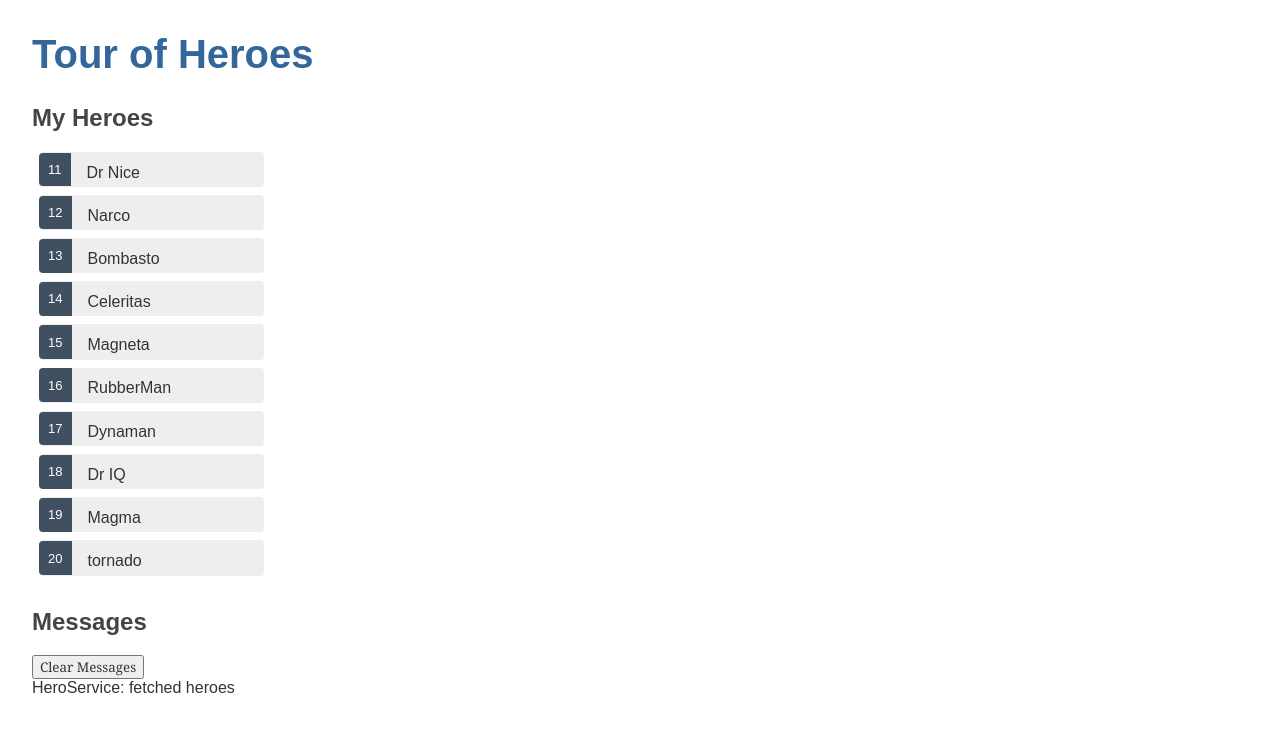
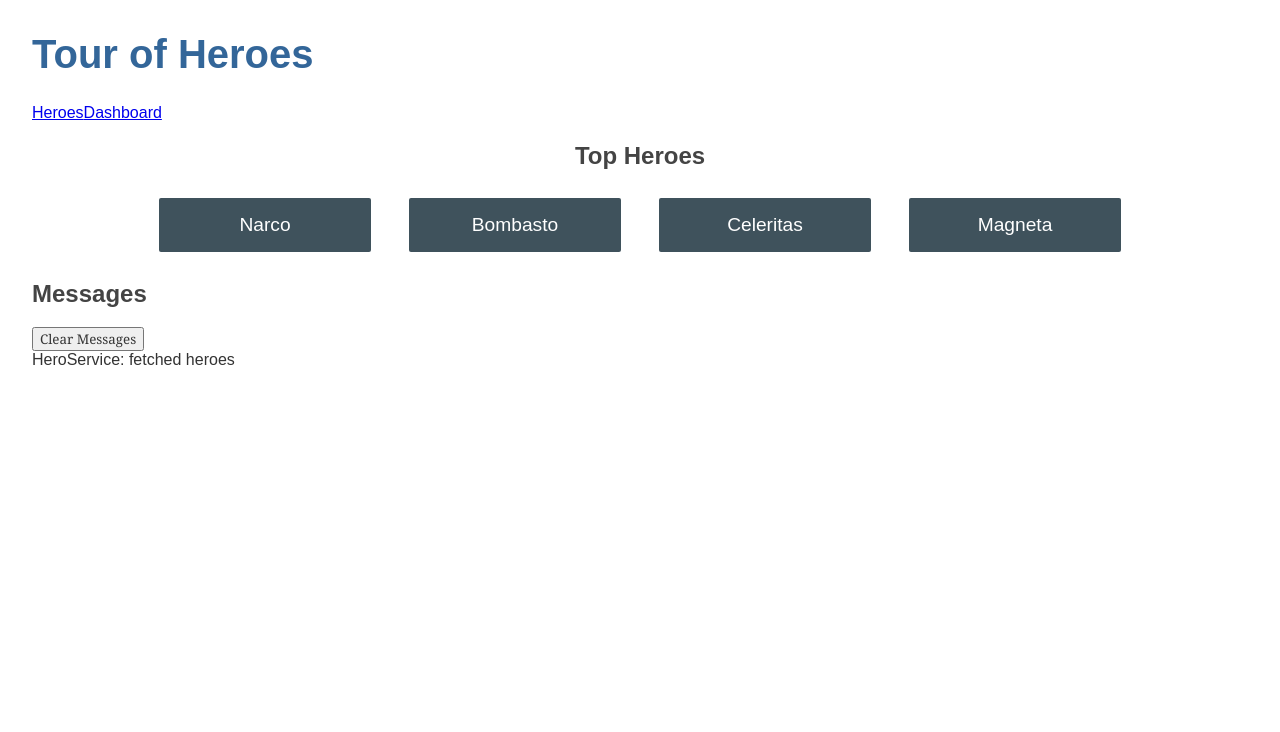
Before and after one commit to Ophois/heroes, an Angular app: page /dashboard in a window 1280 px wide. Shown: the top 732 px of the page. Built offline with nearby package versions, Linux system fonts and the light colour scheme.

Commit message:
ajout du routage

```diff
--- a/src/app/app-routing.module.ts
+++ b/src/app/app-routing.module.ts
@@ -1,7 +1,13 @@
 import { NgModule } from '@angular/core';
 import { RouterModule, Routes } from '@angular/router';
+import { DashboardComponent } from './dashboard/dashboard.component';
+import { HeroesComponent } from './heroes/heroes.component';
 
-const routes: Routes = [];
+const routes: Routes = [
+  {path: 'heroes', component: HeroesComponent},
+  {path: 'dashboard', component: DashboardComponent},
+  {path: '', redirectTo: '/dashboard', pathMatch: 'full'}
+];
 
 @NgModule({
   imports: [RouterModule.forRoot(routes)],
--- a/src/app/app.component.html
+++ b/src/app/app.component.html
@@ -1,2 +1,7 @@
 <h1>{{ title }}</h1>
-<app-heroes></app-heroes>
+<nav>
+  <a routerLink="/heroes">Heroes</a>
+  <a routerLink="/dashboard">Dashboard</a>
+</nav>
+<router-outlet></router-outlet>
+<app-messages></app-messages>
--- a/src/app/app.module.ts
+++ b/src/app/app.module.ts
@@ -7,6 +7,8 @@
 import { HeroDetailComponent } from './hero-detail/hero-detail.component';
 import { MessagesComponent } from './messages/messages.component';
 import { HttpClientModule } from '@angular/common/http';
+import { AppRoutingModule } from './app-routing.module';
+import { DashboardComponent } from './dashboard/dashboard.component';
 
 @NgModule({
   declarations: [
@@ -14,11 +16,13 @@
     HeroesComponent,
     HeroDetailComponent,
     MessagesComponent,
+    DashboardComponent,
   ],
   imports: [
     BrowserModule,
     FormsModule,
-    HttpClientModule
+    HttpClientModule,
+    AppRoutingModule
   ],
   providers: [],
   bootstrap: [AppComponent]
--- /dev/null
+++ b/src/app/dashboard/dashboard.component.html
@@ -0,0 +1,6 @@
+<h2>Top Heroes</h2>
+<div class="heroes-menu">
+  <a *ngFor="let hero of heroes">
+    {{ hero.name }}
+  </a>
+</div>
--- /dev/null
+++ b/src/app/dashboard/dashboard.component.scss
@@ -0,0 +1,43 @@
+h2 {
+  text-align: center;
+}
+.heroes-menu {
+  padding: 0;
+  margin: auto;
+  max-width: 1000px;
+  /* flexbox */
+  display: flex;
+  flex-direction: row;
+  flex-wrap: wrap;
+  justify-content: space-around;
+  align-content: flex-start;
+  align-items: flex-start;
+}
+a {
+  background-color: #3f525c;
+  border-radius: 2px;
+  padding: 1rem;
+  font-size: 1.2rem;
+  text-decoration: none;
+  display: inline-block;
+  color: #fff;
+  text-align: center;
+  width: 100%;
+  min-width: 70px;
+  margin: .5rem auto;
+  box-sizing: border-box;
+  /* flexbox */
+  order: 0;
+  flex: 0 1 auto;
+  align-self: auto;
+}
+@media (min-width: 600px)
+{
+  a {
+    width: 18%;
+    box-sizing: content-box;
+  }
+}
+a:hover {
+  background-color: #000;
+}
--- /dev/null
+++ b/src/app/dashboard/dashboard.component.ts
@@ -0,0 +1,27 @@
+import { Component, OnInit } from '@angular/core';
+import { HeroI } from '../hero-i';
+import { HeroService } from '../hero.service';
+
+@Component({
+  selector: 'app-dashboard',
+  templateUrl: './dashboard.component.html',
+  styleUrls: ['./dashboard.component.scss']
+})
+export class DashboardComponent implements OnInit {
+
+  heroes: HeroI[] = [];
+
+  constructor(private heroService: HeroService) { }
+
+  ngOnInit(): void {
+    this.getHeroes();
+  }
+
+  getHeroes(): void {
+    this.heroService.getHeroes()
+    .subscribe((heroes) => {
+      this.heroes = heroes.slice(1, 5);
+    });
+  }
+
+}
```
Also changed, not shown: 1 other file (tests, documents, lock files or other folders).
